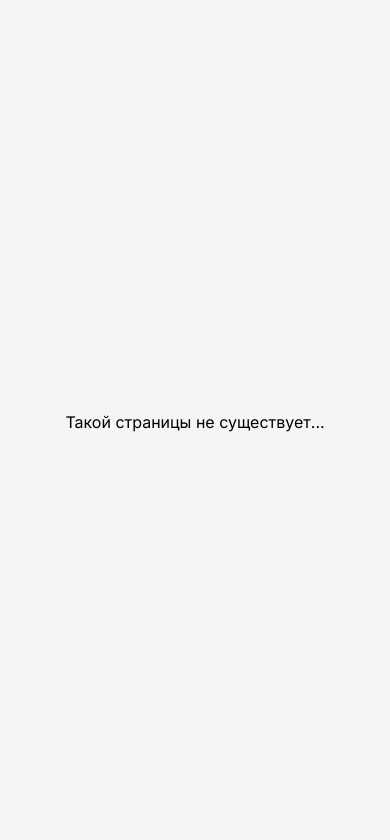
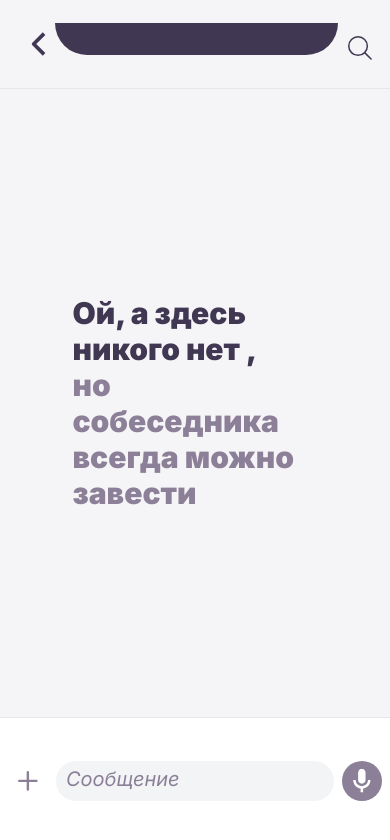
Before and after one commit to mast1f0/chat-react-frontend, a React (Vite) app: page /chat/1 in a window 390 px wide. Shown: the top 840 px of the page. Built offline with nearby package versions, Linux system fonts and the light colour scheme; no server answers; the HTML template or start-up script is replaced by a standard one.

Commit message:
added: mobile version chat, userpanel used chatName

```diff
--- a/src/App.tsx
+++ b/src/App.tsx
@@ -3,6 +3,7 @@ import SettingsPage from "./pages/SettingsPage";
 import RegistrationPage from "./pages/RegistrationPage/RegistrationPage";
 import LoginPage from "./pages/LoginPage/LoginPage";
 import MainPage from "./pages/MainPage";
+import MobileChatPage from "./pages/MobileChatPage";
 import { FontSizeSetter } from "./FontSize";
 import ErrorPage from "./pages/errorPage";
 function App() {
@@ -14,6 +15,7 @@ function App() {
           <Route path="/" element={<MainPage />} />
           <Route path="/login" element={<LoginPage />} />
           <Route path="/settings" element={<SettingsPage />} />
+          <Route path="/chat/:chatId" element={<MobileChatPage />} />
           <Route path="*" element={<ErrorPage />} />
         </Routes>
       </FontSizeSetter>
--- a/src/components/buttons/BackToMainButton.tsx
+++ b/src/components/buttons/BackToMainButton.tsx
@@ -8,7 +8,7 @@ export default function BackToMainButton() {
   };
 
   return (
-    <div className="my-5 md:my-10 self-start ml-[4%]">
+    <div className="my-5 md:my-10 self-center ml-[4%]">
       <button
         onClick={handleBackClick}
         aria-label="Вернуться на главную"
@@ -16,7 +16,7 @@ export default function BackToMainButton() {
       >
         <img
           className="btn-icon"
-          src="./src/assets/Back.svg"
+          src="/src/assets/Back.svg"
           style={{ maxWidth: 51, maxHeight: 51 }}
         />
       </button>
--- a/src/components/elements/Aside.tsx
+++ b/src/components/elements/Aside.tsx
@@ -38,13 +38,18 @@ export default function Aside({
   );
   const navigate = useNavigate();
 
-  const handleChatClick = async (chatId: string) => {
+  const handleChatClick = async (chatId: string, chatName: string) => {
     setSelectedChat(chatId);
     if (onChatSelect) {
       onChatSelect(chatId);
     }
 
-    navigate(`/?chat=${chatId}`);
+    if (isMobile) {
+      navigate(`/chat/${chatId}?ChatName=${chatName}`);
+      return;
+    }
+
+    navigate(`/?chat=${chatId}&&ChatName=${chatName}`);
     try {
       const response = await fetchWithAuth(
         `${
@@ -125,7 +130,7 @@ export default function Aside({
               .map((chat, index) => (
                 <div
                   key={chat.Id}
-                  onClick={() => handleChatClick(chat.Id)}
+                  onClick={() => handleChatClick(chat.Id, chat.Name)}
                   className={`text-white p-2.5 flex items-center gap-2.5 cursor-pointer transition-all duration-200 hover:bg-[#F5F4F7] hover:text-[#403752] hover:rounded-r-4xl ${
                     selectedChat === chat.Id ? "bg-white/20" : ""
                   } ${index === 0 ? "mt-4" : ""}`}
--- a/src/components/elements/UserPanel/UserPanel.tsx
+++ b/src/components/elements/UserPanel/UserPanel.tsx
@@ -1,9 +1,12 @@
+import { useSearchParams } from "react-router-dom";
 import "./UserPanel.css";
 
-export default function UserPanel({ user }: { user?: string }) {
+export default function UserPanel() {
+  const [params] = useSearchParams();
+  const ChatName = params.get("ChatName");
   return (
     <div className="panel">
-      <h2 className="text-4xl py-4">{user ? user : "Ты как сюда попал?"}</h2>
+      <h2 className="text-3xl py-4">{ChatName ? ChatName : ""}</h2>
     </div>
   );
 }
--- a/src/components/elements/chatSection/ChatSection.tsx
+++ b/src/components/elements/chatSection/ChatSection.tsx
@@ -15,6 +15,7 @@ interface ChatSectionProps {
   messages?: Message[];
   chatId?: string;
   onBackToChatList?: () => void;
+  hideInput?: boolean; // Скрыть встроенный InputMessage из за мобилы
 }
 
 export default function ChatSection({
@@ -22,6 +23,7 @@ export default function ChatSection({
   messages: externalMessages,
   chatId,
   onBackToChatList,
+  hideInput = false,
 }: ChatSectionProps) {
   const [messages, setMessages] = useState<Message[]>([]);
   const [loading, setLoading] = useState(false);
@@ -214,7 +216,7 @@ export default function ChatSection({
         )}
         <div className="w-[1px] h-[1px]" ref={bottomRef} id="bottom"></div>
       </div>
-      {chatId && (
+      {chatId && !hideInput && (
         <div className="px-4 pb-4 pt-2 flex-shrink-0">
           <InputMessage onSendMessage={handleSendMessage} />
         </div>
--- a/src/pages/MobileChatPage.tsx
+++ b/src/pages/MobileChatPage.tsx
@@ -3,6 +3,11 @@ import { useState, useRef } from "react";
 import BackToMainButton from "../components/buttons/BackToMainButton";
 import UserPanel from "../components/elements/UserPanel/UserPanel";
 import { useParams } from "react-router-dom";
+import { webSocketService } from "../services/websocket";
+import micIcon from "../assets/mic.svg";
+import airplaneIcon from "../assets/airplane.svg";
+import plusIcon from "../assets/plus.svg";
+import glassIcon from "../assets/purple-glass.svg";
 
 export default function MobileChatPage() {
   const { chatId: urlChatId } = useParams<{ chatId: string }>();
@@ -25,33 +30,32 @@ export default function MobileChatPage() {
 
   const handleSubmit = (e: React.FormEvent) => {
     e.preventDefault();
-    if (msg.trim()) {
-      // Очистка поля ввода
+    if (msg.trim() && actualChatId) {
+      webSocketService.sendMessage({
+        chat_id: actualChatId,
+        content: msg.trim(),
+      });
       setMsg("");
     }
   };
 
   return (
     <div className="flex flex-col h-screen">
-      <div className="flex items-center justify-between px-2 sm:px-4 py-2 bg-white border-b border-gray-200 min-h-[60px]">
+      <div className="flex items-center justify-between px-2 sm:px-4 py-2 border-b border-gray-200 min-h-[30px] max-h-[12%]">
         <BackToMainButton />
         <UserPanel />
-        <button className="p-1 sm:p-2 flex-shrink-0">
-          <img
-            src="./src/assets/glass.png"
-            className="h-8 w-8 sm:h-7 sm:w-7"
-            alt="Search"
-          />
+        <button className="p-1 sm:p-2 flex-shrink-0 mt-2">
+          <img src={glassIcon} className="h-6 w-6 sm:h-7 sm:w-7" alt="Search" />
         </button>
       </div>
 
-      <div className="flex-1 overflow-hidden">
-        <ChatSection chatId={actualChatId} />
+      <div className="flex-1  overflow-hidden">
+        <ChatSection chatId={actualChatId} hideInput={true} />
       </div>
 
       <form
         onSubmit={handleSubmit}
-        className="flex items-center px-2 sm:px-4 gap-2 sm:gap-3 py-2 sm:py-3 bg-white border-t border-gray-200 min-h-[60px] sm:min-h-[70px]"
+        className="flex items-center px-2 sm:px-4 gap-2 sm:gap-3 py-2 sm:py-3 bg-white border-t border-gray-200 min-h-[60px] max-h-[15%] sm:min-h-[70px]"
       >
         <button
           type="button"
@@ -60,7 +64,7 @@ export default function MobileChatPage() {
         >
           <img
             className="w-6 h-6 sm:w-8 sm:h-8"
-            src="./src/assets/plus.svg"
+            src={plusIcon}
             alt="Добавить файл"
           />
         </button>
@@ -84,12 +88,16 @@ export default function MobileChatPage() {
         >
           {msg ? (
             <img
-              className="w-6 h-6"
-              src="./src/assets/airplane.svg"
+              className="w-6 h-6 brightness-0 invert"
+              src={airplaneIcon}
               alt="Send"
             />
           ) : (
-            <img className="w-6 h-6" src="./src/assets/mic.svg" alt="Send" />
+            <img
+              className="w-6 h-6 brightness-0 invert"
+              src={micIcon}
+              alt="Send"
+            />
           )}
         </button>
       </form>
```
Also changed, not shown: src/assets/purple-glass.svg (added).
